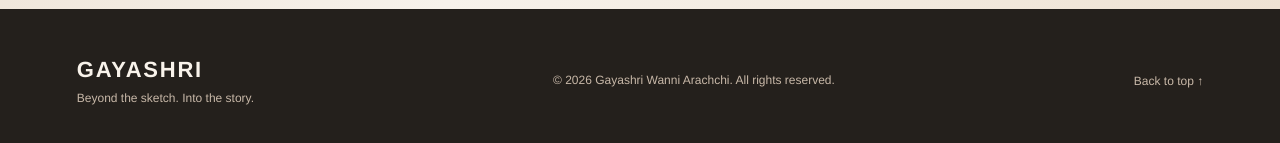
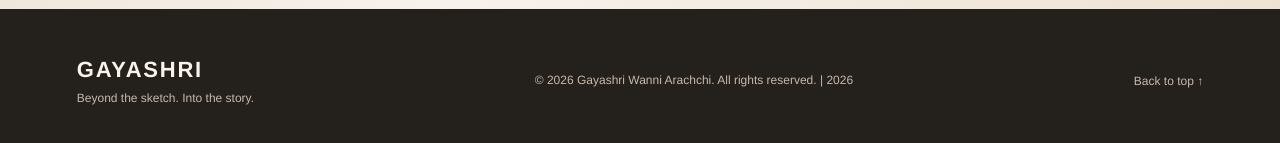
Before and after one commit to tharuNethuu/GAYASHRI, a Next.js app: page / in a window 1280 px wide. Shown: the part 7472-7615 px from the top of the page. Built offline with nearby package versions, Linux system fonts and the light colour scheme; a web font is replaced by a local one.

Commit message:
test commit3

```diff
--- a/app/page.tsx
+++ b/app/page.tsx
@@ -71,7 +71,7 @@ export default function Home(){const [menu,setMenu]=useState(false),[selected,se
 <section className="process section-wrap"><h2>From thought <em>to thread.</em></h2><div className="process-list">{[['01','Discover','Find inspiration in nature, culture, art and everyday experiences.'],['02','Research','Explore trends, materials, colours and the audience behind the design.'],['03','Visualise','Build moodboards, illustrations, silhouettes and technical drawings.'],['04','Develop','Consider fabrics, prints, construction details and technical specifications.'],['05','Present','Bring the collection together through styling, lookbooks and storytelling.']].map(([n,t,d])=><div className="process-item" key={n}><span>{n}</span><h3>{t}</h3><p>{d}</p><ArrowUpRight size={20}/></div>)}</div></section>
 <section className="education section-wrap"><div><h2>Learning the craft.<br/><em>Finding my voice.</em></h2><p>My academic journey is an opportunity to explore different areas of fashion, from conceptual collections and costume research to commercial design, garment development and visual communication.</p></div><div className="education-card"><BookOpen size={31} color="#ad7e61"/><h3>BA (Hons) Fashion Design</h3><p>AMDT School of Creativity<br/>Colombo, Sri Lanka</p><span>Undergraduate studies · Ongoing</span></div></section>
 <section id="contact" className="contact"><div className="section-wrap contact-grid"><div className="contact-left"><h2>Let's create something<br/><em>worth remembering.</em></h2><p>Great ideas often begin with a simple conversation. I'm open to internships, creative collaborations, fashion design opportunities and meaningful new projects.</p><div className="contact-links"><a href="mailto:gayashrinethu@gmail.com"><span className="contact-icon"><Mail size={21}/></span><span>gayashrinethu@gmail.com</span><ArrowUpRight size={18}/></a><a href="https://www.instagram.com/gayashri_wanniarachchi/" target="_blank" rel="noreferrer"><span className="contact-icon"><Instagram size={21}/></span><span>@GAYASHRI_WANNIARACHCHI</span><ArrowUpRight size={18}/></a><a href="https://wa.me/94778733692" target="_blank" rel="noreferrer"><span className="contact-icon"><MessageCircle size={21}/></span><span>+94 77 873 3692</span><ArrowUpRight size={18}/></a><div className="location"><span className="contact-icon"><MapPin size={21}/></span><span>Kirulapone, Colombo 05, Sri Lanka</span></div></div></div><div className="contact-panel"><h3>Send a message</h3><p>Have a project or opportunity in mind? I'd love to hear about it.</p><ContactForm/></div></div></section></main>
-<footer className="footer"><div className="section-wrap footer-inner"><div><strong>GAYASHRI</strong><span>Beyond the sketch. Into the story.</span></div><p>© {new Date().getFullYear()} Gayashri Wanni Arachchi. All rights reserved.</p><a href="#home">Back to top ↑</a></div></footer>
+<footer className="footer"><div className="section-wrap footer-inner"><div><strong>GAYASHRI</strong><span>Beyond the sketch. Into the story.</span></div><p>© {new Date().getFullYear()} Gayashri Wanni Arachchi. All rights reserved. | 2026</p><a href="#home">Back to top ↑</a></div></footer>
 {selected&&<div className="modal-backdrop" onMouseDown={e=>{if(e.target===e.currentTarget){setSelected(null);setLightbox(null)}}}><article className="project-modal" role="dialog" aria-modal="true" aria-label={selected.title}><button className="modal-close" onClick={()=>{setSelected(null);setLightbox(null)}} aria-label="Close project"><X/></button><div className="modal-banner"><Image src={`/images/projects/${selected.cover}`} alt={selected.title} fill sizes="100vw"/><div className="modal-banner-shade"/><h2>{selected.title}</h2></div><div className="modal-body"><p className="modal-subtitle">{selected.subtitle}</p><div className="modal-columns"><div><h3>The inspiration</h3><p>{selected.story}</p></div><div><h3>Design Exploration</h3><p>{selected.detail}</p></div></div><div className="tags">{selected.skills.map(s=><span key={s}>{s}</span>)}</div><h3 className="gallery-title">Explore the project</h3><div className="gallery">{selected.gallery.map((f,i)=><button key={f} onClick={()=>setLightbox(i)} aria-label={`View ${selected.title} image ${i+1}`}><Image src={`/images/projects/${f}`} alt={`${selected.title} portfolio page ${i+1}`} fill sizes="(max-width: 700px) 50vw, 30vw"/></button>)}</div><p className="source-note">Portfolio pages reproduced from Gayashri's submitted academic work. Referenced runway, brand and film imagery within research projects remains the property of its respective owners.</p></div></article></div>}
 {selected&&lightbox!==null&&<div className="lightbox" role="dialog" aria-modal="true" aria-label="Image viewer"><button className="lightbox-close" onClick={()=>setLightbox(null)} aria-label="Close image"><X/></button><button className="lightbox-prev" onClick={()=>setLightbox((lightbox-1+selected.gallery.length)%selected.gallery.length)} aria-label="Previous image"><ChevronLeft/></button><div className="lightbox-img"><Image src={`/images/projects/${selected.gallery[lightbox]}`} alt={`${selected.title} page ${lightbox+1}`} fill sizes="95vw"/></div><button className="lightbox-next" onClick={()=>setLightbox((lightbox+1)%selected.gallery.length)} aria-label="Next image"><ChevronRight/></button><span className="lightbox-count">{lightbox+1} / {selected.gallery.length}</span></div>}
 </>}
```
